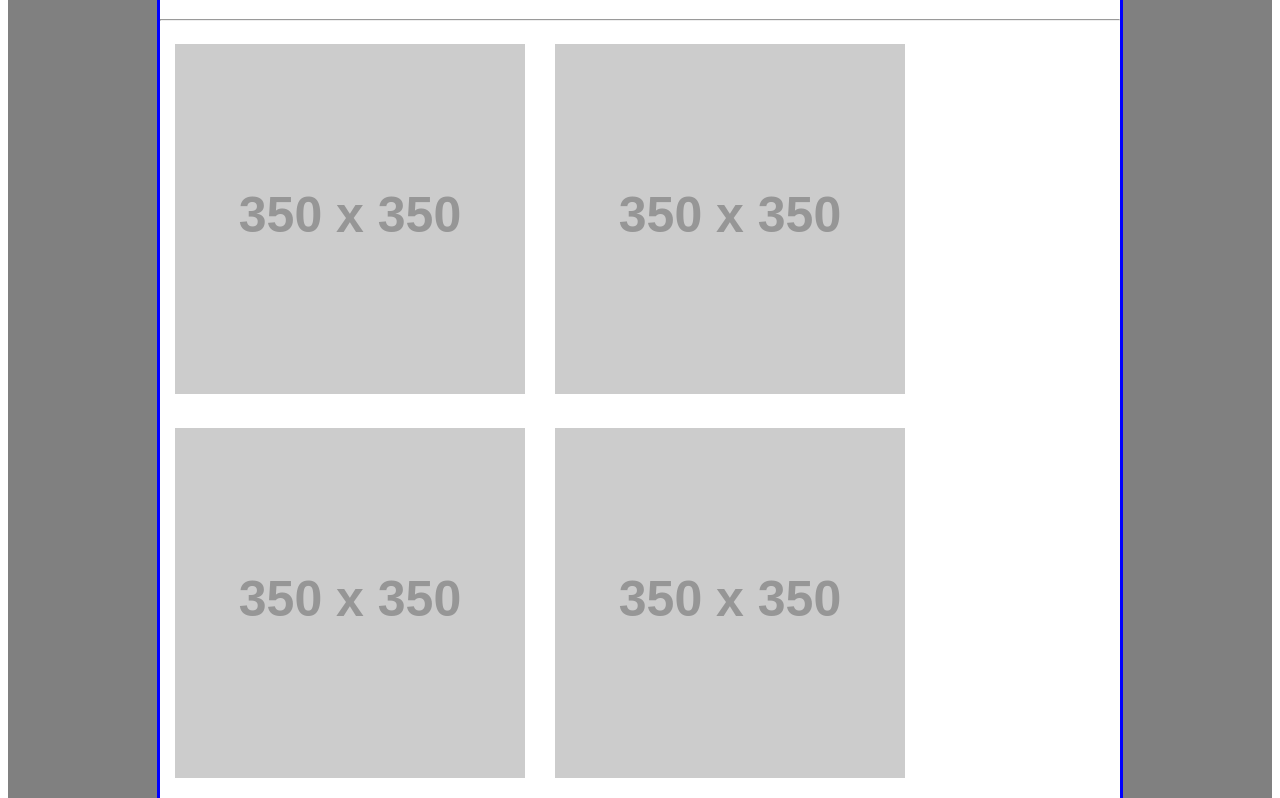
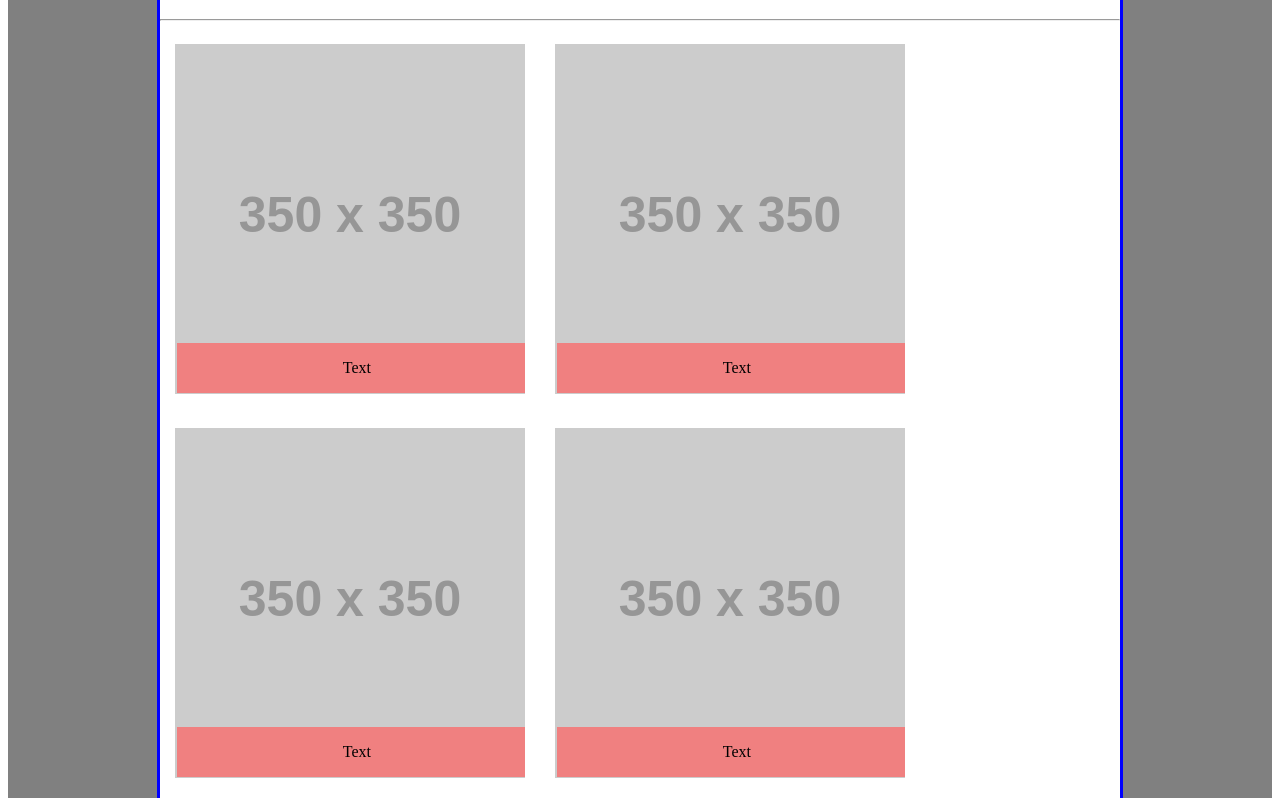
Before and after one commit to nic-miesmer/Basic-Portfolio, a plain HTML site: page portfolio.html in a window 1280 px wide. Shown: the part 154-952 px from the top of the page. Drawn offline with Linux system fonts and the light colour scheme; placeholder pictures from the web are drawn by us.

Commit message:
added image text blocks

```diff
--- a/assets/css/style.css
+++ b/assets/css/style.css
@@ -74,3 +74,23 @@ textarea{
     width: 925px;
     height: 300px;
 }
+
+.img-text{
+    position: absolute;
+    bottom: 0;
+    right: 175px;
+
+}
+
+.img-text-block {
+    position: absolute;
+    bottom: 20px;
+    right: 15px;
+    background: lightcoral;
+    padding-left: 166px;
+    padding-right: 154px;
+}
+
+.portfolio-image{
+    position: relative;
+}
--- a/portfolio.html
+++ b/portfolio.html
@@ -37,33 +37,50 @@
 
         <div class="float-left">
 
-            <div class="float-left">
+            <div  class="float-left portfolio-image">
                 <a href="https://placeholder.com"><img src="http://via.placeholder.com/350x350"></a>
+                <div class="img-text-block">
+                        <p >Text</p>
+                </div>
             </div>
 
-            <div class="float-left">
-                <a href="https://placeholder.com"><img src="http://via.placeholder.com/350x350"></a>
+            <div  class="float-left portfolio-image">
+                    <a href="https://placeholder.com"><img src="http://via.placeholder.com/350x350"></a>
+                    <div class="img-text-block">
+                            <p >Text</p>
+                    </div>
             </div>
 
 
         </div>
 
-        <div class="float-left; clearfix">
+        <div class="float-left clearfix portfolio-image">
 
-                <div>
-                    <a href="https://placeholder.com"><img src="http://via.placeholder.com/350x350"></a>
+                <div  class="float-left portfolio-image">
+                        <a href="https://placeholder.com"><img src="http://via.placeholder.com/350x350"></a>
+                        <div class="img-text-block">
+                                <p>Text</p>
+                        </div>
                 </div>
 
-                <div>
-                    <a href="https://placeholder.com"><img src="http://via.placeholder.com/350x350"></a>
+
+
+                <div  class="float-left portfolio-image">
+                        <a href="https://placeholder.com"><img src="http://via.placeholder.com/350x350"></a>
+                        <div class="img-text-block">
+                            <p>Text</p>
+                        </div>
                 </div>
 
 
             </div>
 
             <div class="float-left">
-                    <div>
-                        <a href="https://placeholder.com"><img src="http://via.placeholder.com/350x350"></a>
+                    <div  class="float-left portfolio-image">
+                            <a href="https://placeholder.com"><img src="http://via.placeholder.com/350x350"></a>
+                            <div class="img-text-block">
+                                    <p >Text</p>
+                            </div>
                     </div>
             </div>
 
```
